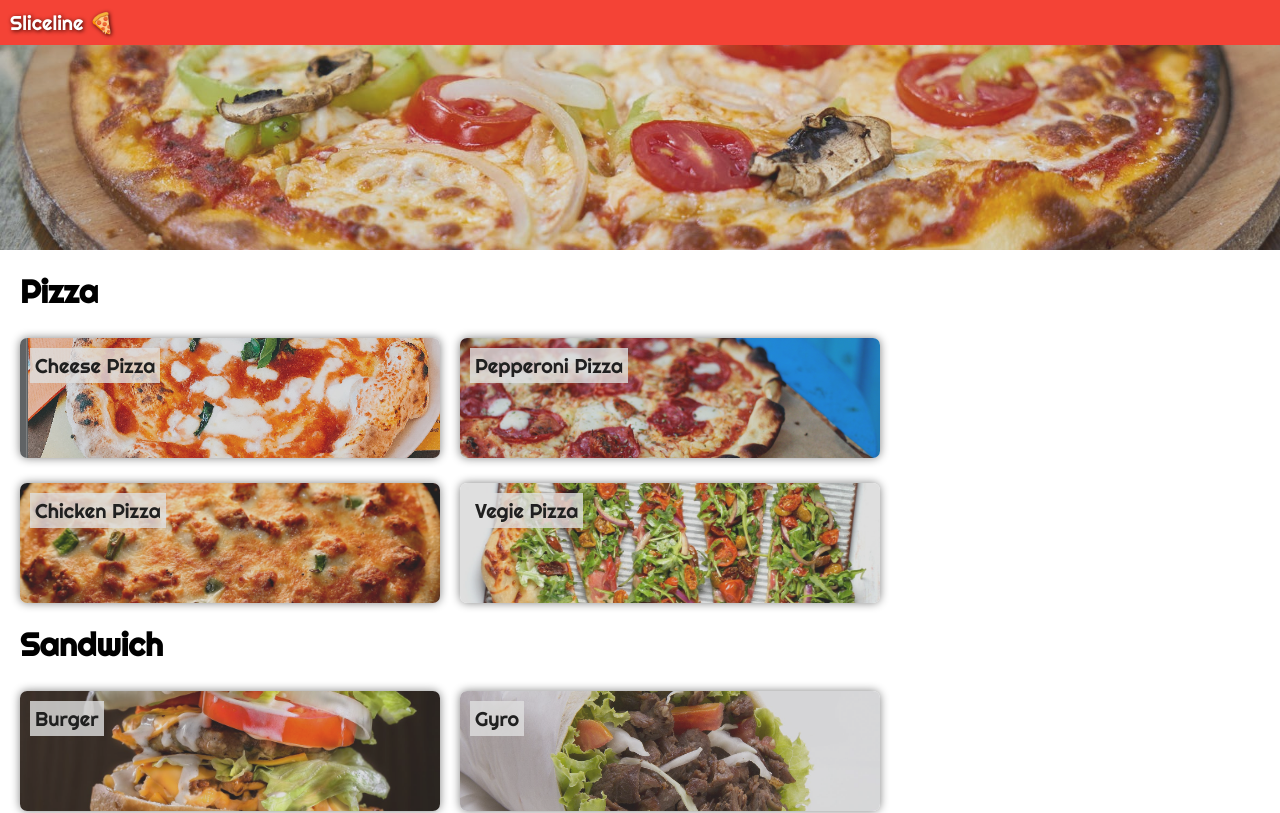
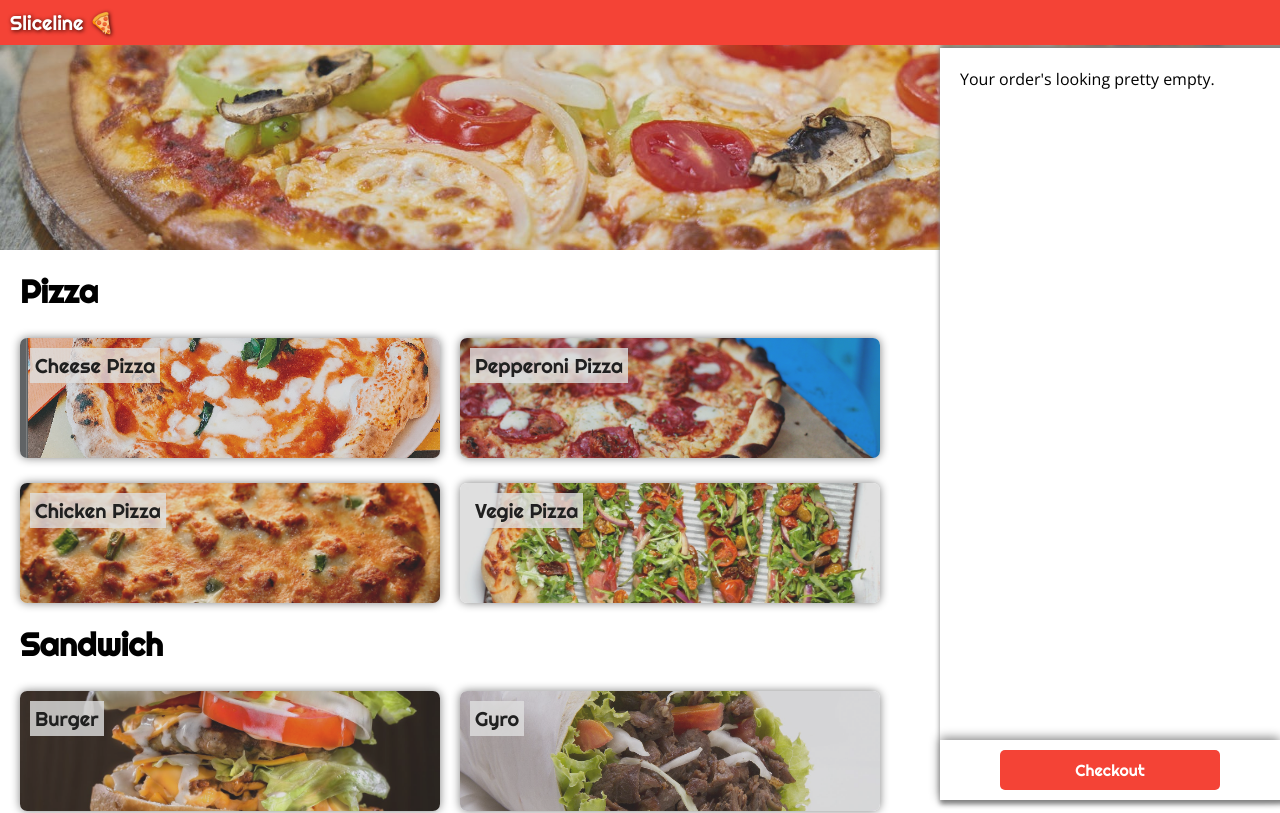
Before and after one commit to Mladen1996/React-Pizza-App, a React (Create React App) app: page / in a window 1280 px wide. Shown: the top 813 px of the page. Built offline with nearby package versions, Linux system fonts and the light colour scheme.

Commit message:
Add Order and FoodDialog Footer

```diff
--- a/src/App.js
+++ b/src/App.js
@@ -1,8 +1,8 @@
 import React,{useState} from 'react';
-
 import Navbar from './Navbar/Navbar';
 import Banner from './Banner/Banner';
 import Menu from './Menu/Menu';
+import Order from './Оrder/Order';
 import FoodDialog from './FoodDialog/FoodDialog';
 import {GlobalStyle} from './Styles/GlobalStyles';
 function App() {
@@ -12,6 +12,7 @@
     <GlobalStyle/>
     <FoodDialog openFood={openFood} setOpenFood={setOpenFood}/>
     <Navbar/>
+    <Order/>
     <Banner/>
     <Menu setOpenFood={setOpenFood}/>
     </>
--- a/src/FoodDialog/FoodDialog.js
+++ b/src/FoodDialog/FoodDialog.js
@@ -1,15 +1,40 @@
 import React from 'react';
 import styled from 'styled-components';
 import {FoodLabel} from '../Menu/FoodGrid';
+import {pizzaRed} from '../Styles/colors';
+import {Title} from '../Styles/title';
 const Dialog= styled.div`
     width:500px;
-    height:2000px;
     background-color:white;
     position:fixed;
     top:75px;
     z-index:5;
     max-height:calc(100% - 100px);
     left:calc(50% - 250px);
+    display:flex;
+    flex-direction:column;
+`;
+export const DialogContent=styled.div`
+    overflow:auto;
+    min-height:100px;
+`;
+export const DialogFooter=styled.div`
+    box-shadow:0px -2px 10px 0px grey;
+    height:60px;
+    display:flex;
+    justify-content:center;
+`;
+
+export const ConfirmButton=styled(Title)`
+margin:10px;
+color:white;
+height:20px;
+border-radius:5px;
+padding:10px;
+text-align:center;
+width:200px;
+cursor:pointer;
+background-color:${pizzaRed};
 `;
 const DialogShadow= styled.div`
     position:fixed;
@@ -47,7 +72,14 @@
             <DialogBanner img={openFood.img}>
             <DialogBannerName>{openFood.name}</DialogBannerName>
             </DialogBanner>
+        <DialogContent>
 
+        </DialogContent>
+        <DialogFooter>
+        <ConfirmButton>
+            Add to order
+        </ConfirmButton>
+        </DialogFooter>
         </Dialog>
         </>
     ): null
--- /dev/null
+++ b/src/Оrder/Order.js
@@ -0,0 +1,33 @@
+import React from 'react';
+import styled from 'styled-components';
+import {DialogContent,DialogFooter,ConfirmButton} from '../FoodDialog/FoodDialog';
+const OrderStyled=styled.div`
+position:fixed;
+right:0px;
+top:48px;
+width:340px;
+background-color:white;
+height:calc(100% - 48px);
+z-index:10;
+box-shadow:4px 0px 5px 4px grey;
+display:flex;
+flex-direction:column;
+`;
+
+const OrderContent=styled(DialogContent)`
+padding:20px;
+height:100%;
+`;
+export default function Order(){
+    return <OrderStyled>
+
+        <OrderContent>
+        Your order's looking pretty empty.
+        </OrderContent>
+        <DialogFooter>
+            <ConfirmButton>
+                Checkout
+            </ConfirmButton>
+        </DialogFooter>
+        </OrderStyled>
+}
```
